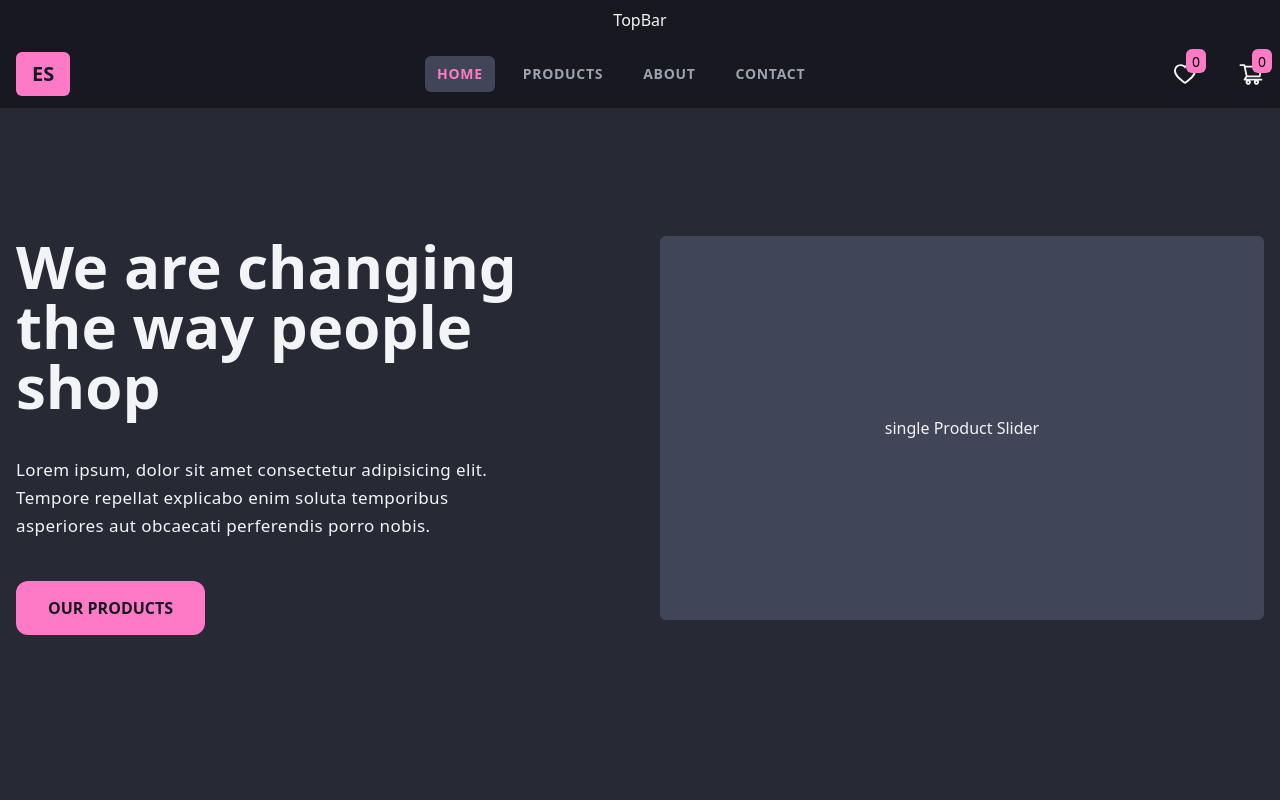
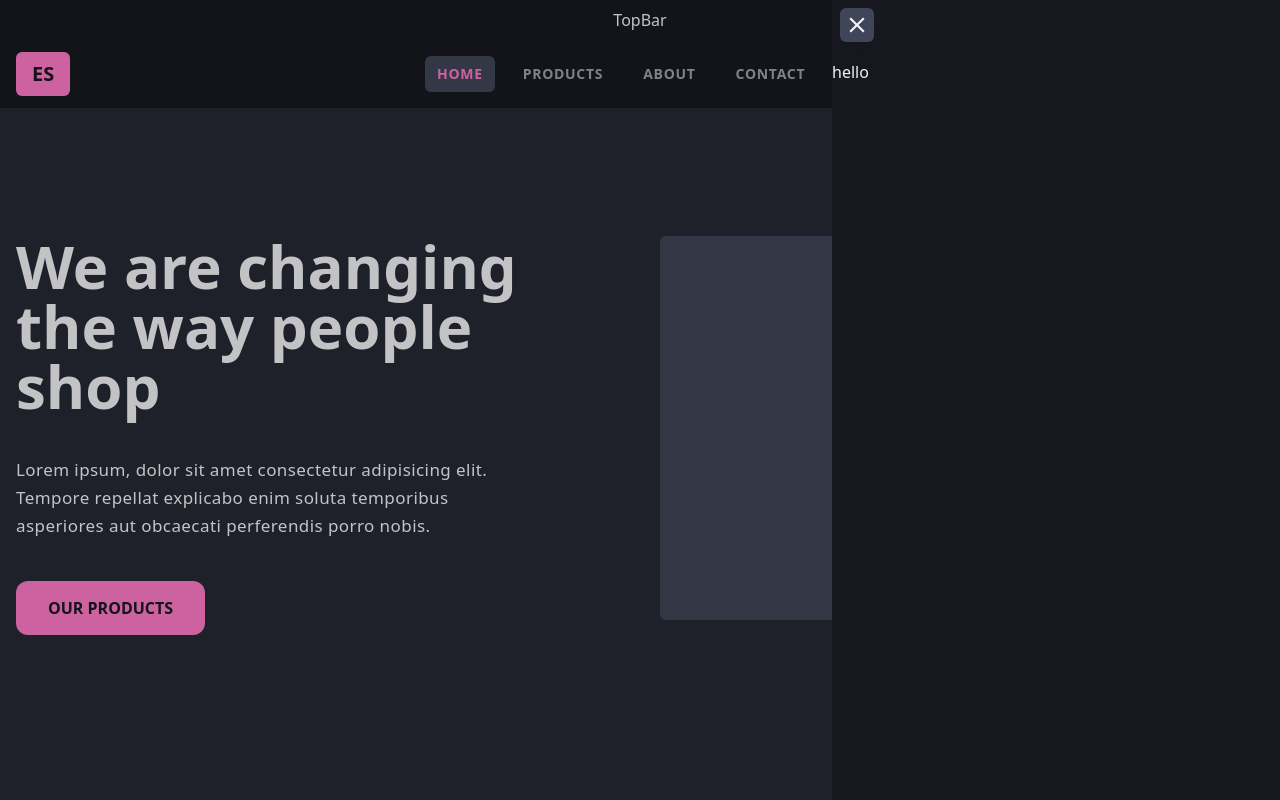
Before and after one commit to riteshmvteams/ecommerce-store, a React (Vite) app: page / in a window 1280 px wide. Shown: the top 800 px of the page. Built offline with nearby package versions, Linux system fonts and the light colour scheme.

Commit message:
ui: wishlist sidebar creating

```diff
--- a/src/components/Header.jsx
+++ b/src/components/Header.jsx
@@ -5,6 +5,7 @@ import { HiMenu } from "react-icons/hi";
 import TopBar from "./TopBar";
 import HeaderIconButtons from "./HeaderIconButtons";
 import NavBarLinks from "./NavBarLinks";
+import WishlistSidebar from "./WishlistSidebar";
 
 export default function Header() {
   const [isExpand, setIsExpand] = useState(false);
@@ -14,6 +15,7 @@ export default function Header() {
   };
 
   return (
+    <>
       <header className="relative">
         <TopBar />
         <div className="bg-deep-300">
@@ -40,5 +42,7 @@ export default function Header() {
           </div>
         </div>
       </header>
+      <WishlistSidebar />
+    </>
   );
 }
--- a/src/components/WishlistSidebar.jsx
+++ b/src/components/WishlistSidebar.jsx
@@ -1,3 +1,16 @@
+import { MdOutlineClose } from "react-icons/md";
+
 export default function WishlistSidebar() {
-  return <div>WishlistSidebar</div>;
+  return (
+    <>
+      <aside className="fixed right-0 top-0 h-screen text-gray-100 max-w-md bg-deep-300 w-full z-20">
+        <button className="p-1 bg-deep-100 rounded-md top-2 left-2 relative hover:bg-deep-200 shadow-xl duration-200 transition-all">
+          <MdOutlineClose size={26} />
+        </button>
+        <div className="mt-6">hello</div>
+      </aside>
+      {/* overlay */}
+      <div className="fixed w-full h-screen top-0 left-0 bg-black/20 z-10"></div>
+    </>
+  );
 }
```
Lines whose indentation alone changed are shown as unchanged.
